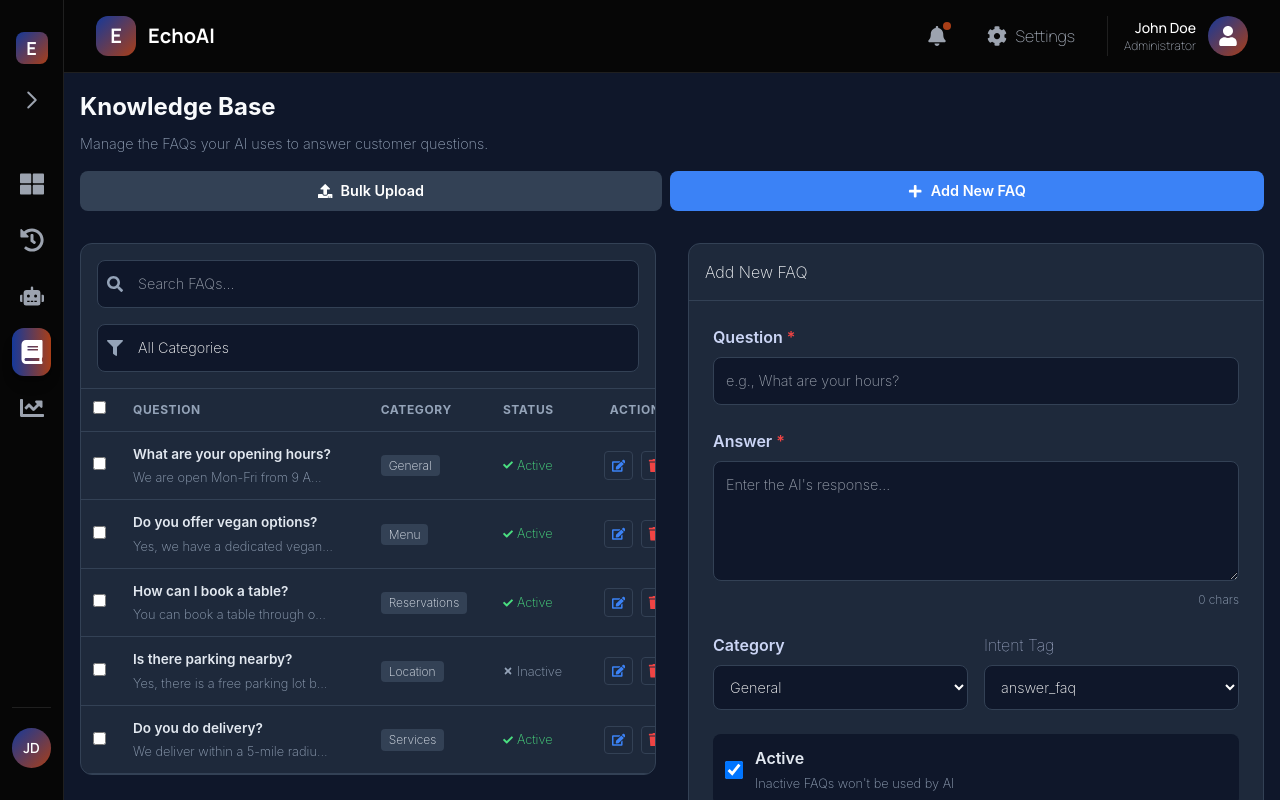
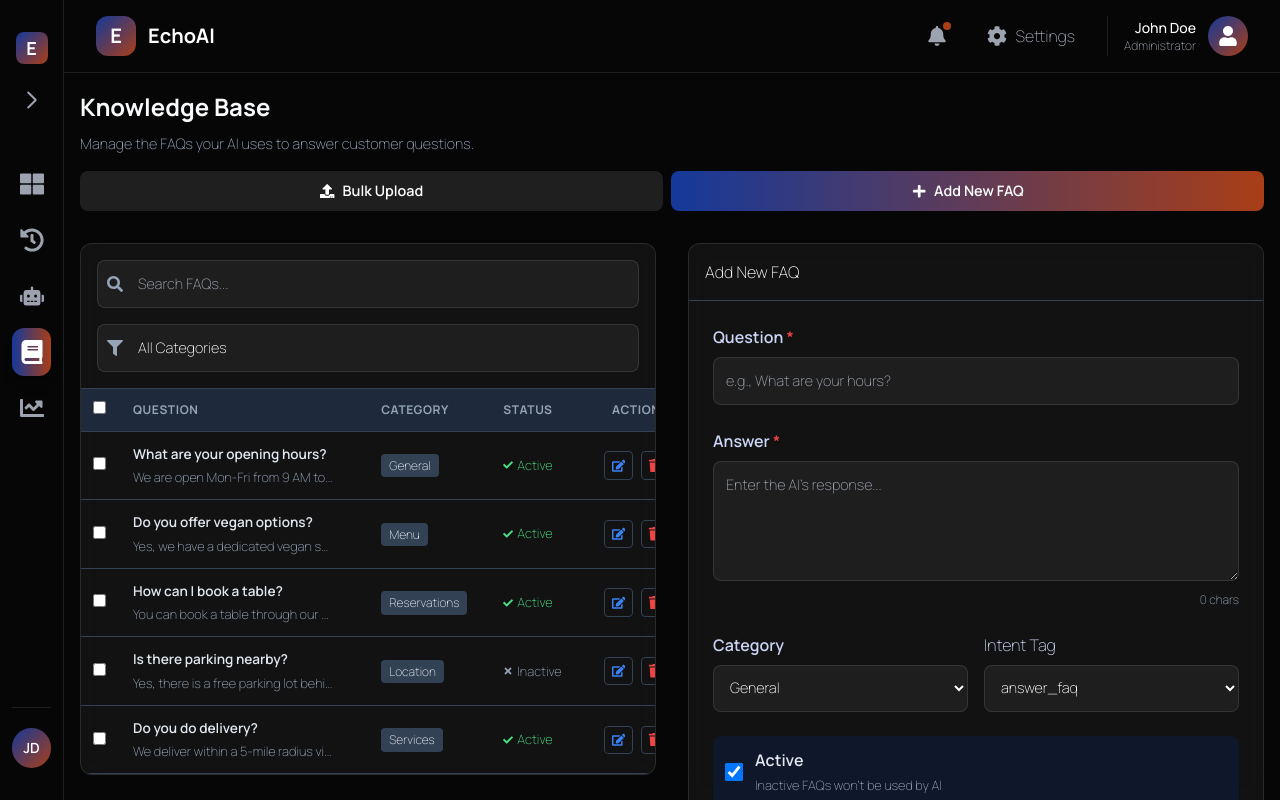
Before and after one commit to kavon-11/Huawei, a React (Vite) app: page /dashboard/knowledge in a window 1280 px wide. Built offline with nearby package versions, Linux system fonts and the light colour scheme.

Commit message:
AI Config and knowledge base done

```diff
--- a/src/components/SideBar.jsx
+++ b/src/components/SideBar.jsx
@@ -1,6 +1,6 @@
 import React from "react";
 import { motion, AnimatePresence } from "framer-motion";
-import { Link } from "react-router-dom";
+import { Link, useLocation } from "react-router-dom";
 import {
   FaThLarge,
   FaHistory,
@@ -10,6 +10,8 @@ import {
 } from "react-icons/fa";
 
 export default function SideBar({ isOpen, setIsOpen }) {
+  const location = useLocation();
+
   // Helper to animate text labels
   const showLabel = {
     hidden: { opacity: 0, width: 0, display: "none" },
@@ -122,7 +124,7 @@ export default function SideBar({ isOpen, setIsOpen }) {
 
         {/* Menu Items */}
         {menuItems.map((item, idx) => {
-          const isActive = window.location.pathname === item.to;
+          const isActive = location.pathname === item.to;
           return (
             <Link
               key={idx}
--- a/src/pages/Dashboard/AI-Conf.jsx
+++ b/src/pages/Dashboard/AI-Conf.jsx
@@ -215,10 +215,10 @@ export default function AIConf() {
   // --- Styles ---
   const containerStyle = {
     padding: "1rem",
-    backgroundColor: "#0f172a",
+    backgroundColor: "#060606",
     minHeight: "100vh",
     color: "#e2e8f0",
-    fontFamily: "'Inter', sans-serif",
+    fontFamily: "'Manrope', sans-serif",
     display: "flex",
     flexDirection: "column",
     alignItems: "center",
@@ -246,7 +246,9 @@ export default function AIConf() {
 
   const tabStyle = (isActive) => ({
     padding: "0.75rem 1rem",
-    backgroundColor: isActive ? "#3b82f6" : "transparent",
+    background: isActive
+      ? "linear-gradient(to right, #15399A, #A93E17)"
+      : "transparent",
     color: isActive ? "white" : "#94a3b8",
     border: "none",
     borderRadius: "8px",
@@ -259,13 +261,14 @@ export default function AIConf() {
   });
 
   const sectionStyle = {
-    backgroundColor: "#1e293b",
+    backgroundColor: "rgba(255, 255, 255, 0.05)",
     borderRadius: "12px",
     padding: "1.5rem", // Reduced padding for mobile
-    border: "1px solid #334155",
+    border: "1px solid rgba(255, 255, 255, 0.1)",
     width: "100%",
     maxWidth: "800px",
     boxSizing: "border-box",
+    backdropFilter: "blur(12px)",
   };
 
   const fieldGroupStyle = {
@@ -277,15 +280,15 @@ export default function AIConf() {
     display: "block",
     marginBottom: "0.5rem",
     fontWeight: "600",
-    color: "#cbd5f5",
+    color: "#e2e8f0",
   };
 
   const inputStyle = {
     width: "100%",
     padding: "0.75rem",
     borderRadius: "8px",
-    border: "1px solid #334155",
-    backgroundColor: "#0f172a",
+    border: "1px solid rgba(255, 255, 255, 0.1)",
+    backgroundColor: "rgba(255, 255, 255, 0.05)",
     color: "white",
     fontSize: "0.95rem",
     outline: "none",
@@ -299,7 +302,7 @@ export default function AIConf() {
 
   const buttonStyle = {
     padding: "0.75rem 1.5rem",
-    backgroundColor: "#3b82f6",
+    background: "linear-gradient(to right, #15399A, #A93E17)",
     color: "white",
     border: "none",
     borderRadius: "8px",
@@ -314,7 +317,7 @@ export default function AIConf() {
 
   const previewButtonStyle = {
     ...buttonStyle,
-    backgroundColor: "#334155",
+    background: "rgba(255, 255, 255, 0.1)",
     fontSize: "0.8rem",
     padding: "0.5rem 1rem",
     marginTop: "0.5rem",
--- a/src/pages/Dashboard/KnowledgeBase.jsx
+++ b/src/pages/Dashboard/KnowledgeBase.jsx
@@ -230,10 +230,10 @@ export default function KnowledgeBase() {
   // --- Styles ---
   const containerStyle = {
     padding: "1rem", // Reduced padding for mobile
-    backgroundColor: "#0f172a",
+    backgroundColor: "#060606",
     minHeight: "100vh",
     color: "#e2e8f0",
-    fontFamily: "'Inter', sans-serif",
+    fontFamily: "'Manrope', sans-serif",
   };
 
   const headerStyle = {
@@ -263,22 +263,23 @@ export default function KnowledgeBase() {
   };
 
   const cardStyle = {
-    backgroundColor: "#1e293b",
+    backgroundColor: "rgba(255, 255, 255, 0.05)",
     borderRadius: "12px",
-    border: "1px solid #334155",
+    border: "1px solid rgba(255, 255, 255, 0.1)",
     overflow: "hidden",
     display: "flex",
     flexDirection: "column",
     height: "fit-content",
     width: "100%", // Ensure it takes full width of grid cell
+    backdropFilter: "blur(12px)",
   };
 
   const inputStyle = {
     width: "100%",
     padding: "0.75rem",
     borderRadius: "8px",
-    border: "1px solid #334155",
-    backgroundColor: "#0f172a",
+    border: "1px solid rgba(255, 255, 255, 0.1)",
+    backgroundColor: "rgba(255, 255, 255, 0.05)",
     color: "white",
     fontSize: "0.9rem",
     outline: "none",
@@ -286,12 +287,12 @@ export default function KnowledgeBase() {
 
   const buttonStyle = (variant = "primary") => ({
     padding: "0.6rem 1.2rem",
-    backgroundColor:
+    background:
       variant === "primary"
-        ? "#3b82f6"
+        ? "linear-gradient(to right, #15399A, #A93E17)"
         : variant === "danger"
         ? "#ef4444"
-        : "#334155",
+        : "rgba(255, 255, 255, 0.1)",
     color: "white",
     border: "none",
     borderRadius: "8px",
```
